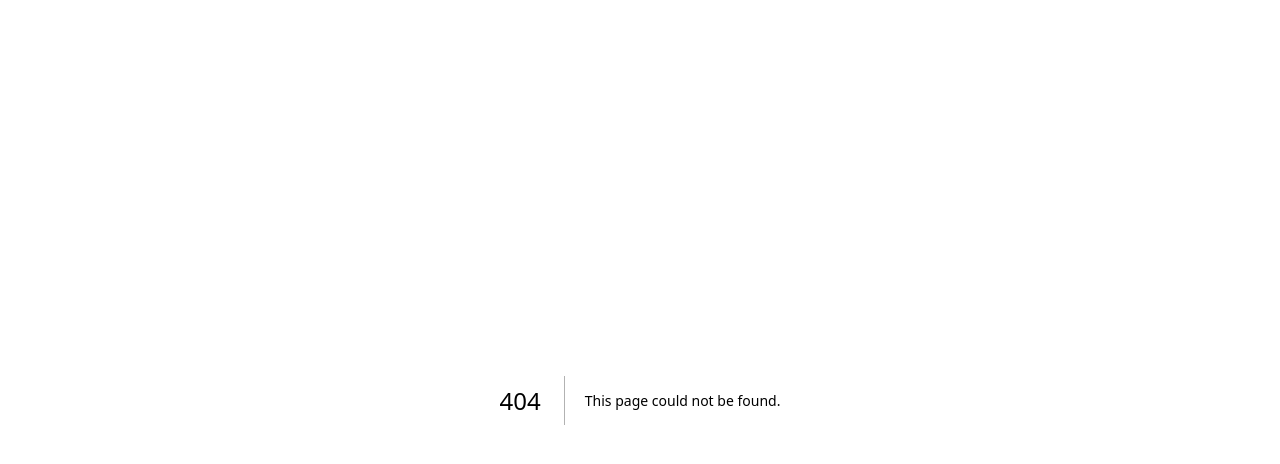
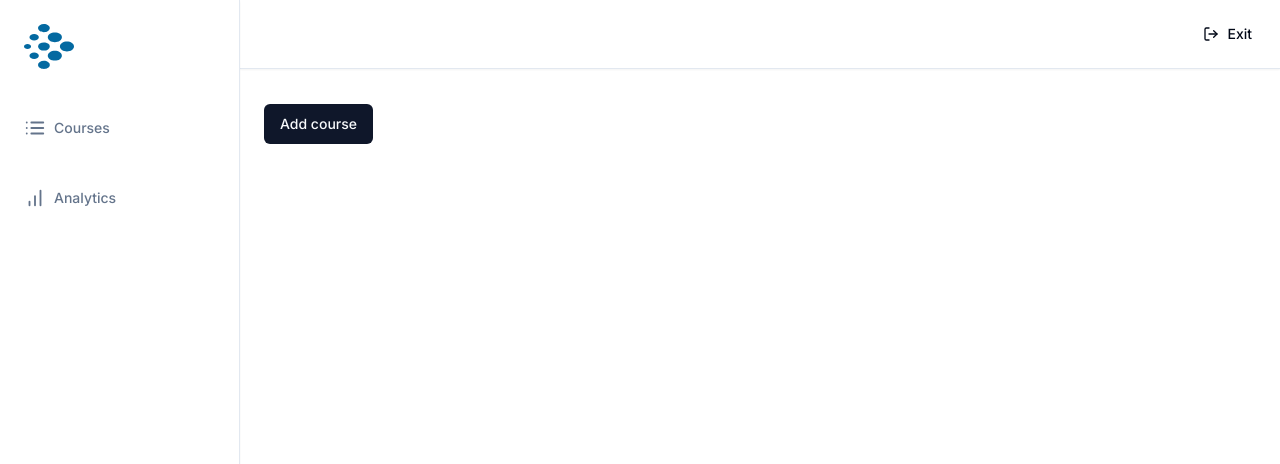
Before and after one commit to Charlesntwari/LMS-platform, a Next.js app in the folder lms-platform/: page /teacher/courses in a window 1280 px wide. Before the commit this address had no page. Shown: the top 464 px of the page. Built offline with nearby package versions, Linux system fonts and the light colour scheme.

Commit message:
adding on nav bar and dynamic layouts

```diff
--- /dev/null
+++ b/lms-platform/app/(dashbord)/(routes)/search/page.tsx
@@ -0,0 +1,7 @@
+const SearchPage = () => {
+    return (
+        <div>this is search page</div>
+     );
+}
+
+export default SearchPage;
--- /dev/null
+++ b/lms-platform/app/(dashbord)/(routes)/teacher/analytics/page.tsx
@@ -0,0 +1,9 @@
+const AnalyticsPage = () => {
+    return (
+        <div>
+            welcome to analytics page
+        </div>
+     );
+}
+
+export default AnalyticsPage;
--- /dev/null
+++ b/lms-platform/app/(dashbord)/(routes)/teacher/courses/create/page.tsx
@@ -0,0 +1,11 @@
+"use client"
+
+const CreatePage = () => {
+    return (
+        <div>
+            Create New Course
+        </div>
+     );
+}
+
+export default CreatePage;
--- /dev/null
+++ b/lms-platform/app/(dashbord)/(routes)/teacher/courses/page.tsx
@@ -0,0 +1,16 @@
+import { Button } from "@/components/ui/button";
+import Link from "next/link"
+
+const CoursesPage = () => {
+    return (
+        <div className="p-6">
+            <Link href="/teacher/courses/create">
+                <Button>
+                    Add course
+                </Button>
+            </Link>
+        </div>
+     );
+}
+
+export default CoursesPage;
--- /dev/null
+++ b/lms-platform/app/(dashbord)/_components/mobile-sidebar.tsx
@@ -0,0 +1,17 @@
+import { Menu} from "lucide-react"
+import{ Sheet, SheetContent, SheetTrigger } from "@/components/ui/sheet"
+import { Sidebar } from "./sidebar"
+
+export const MobileSidebar = ( ) =>{
+    return (
+        <Sheet>
+          <SheetTrigger className="md:hidden pl-4 opacity-75 transition-all">
+            <Menu />
+          </SheetTrigger>
+          <SheetContent side='left' className="p-0 bg-white">
+            <Sidebar />
+          </SheetContent>
+        </Sheet>
+
+    )
+}
--- /dev/null
+++ b/lms-platform/app/(dashbord)/_components/navbar.tsx
@@ -0,0 +1,11 @@
+import { NavbarRoutes } from "@/components/navbar-routes"
+import { MobileSidebar } from "./mobile-sidebar"
+
+export const Navbar = () =>{
+    return(
+        <div className="p-4 border-b flex items-center bg-white shadow-sm">
+            <MobileSidebar />
+            <NavbarRoutes />
+        </div>
+    )
+}
--- a/lms-platform/app/(dashbord)/_components/sidebar-routes.tsx
+++ b/lms-platform/app/(dashbord)/_components/sidebar-routes.tsx
@@ -1,7 +1,8 @@
 "use client"
 
-import { Layout,Compass } from "lucide-react"
+import { Layout,Compass, BarChart, List } from "lucide-react"
 import { SidebarItems} from './sidebar-items'
+import { usePathname} from "next/navigation"
 
 const guestRoutes = [
     {
@@ -16,8 +17,22 @@ const guestRoutes = [
     }
 ]
 
+const teacherRoutes = [
+    {
+        icon: List,
+        label:"Courses",
+        href:"/teacher/courses"
+    },
+    {
+        icon: BarChart,
+        label:"Analytics",
+        href:"/teacher/analytics"
+    }
+]
 export const SidebarRoutes = () =>{
-    const routes = guestRoutes
+    const pathname = usePathname()
+    const isTeacherPage = pathname?.includes('/teacher')
+    const routes = isTeacherPage ? teacherRoutes : guestRoutes
     return (
         <div className="flex flex-col w-full">
            { routes.map((route) => (
--- a/lms-platform/app/(dashbord)/layout.tsx
+++ b/lms-platform/app/(dashbord)/layout.tsx
@@ -1,14 +1,20 @@
 import { Sidebar } from "./_components/sidebar";
+import { Navbar } from "./_components/navbar"
 
 const dashbordLayout = ({ children }: {
     children: React.ReactNode
 }) => {
     return (
         <div className="h-full">
-            <div className="hidden md:flex h-full w-60 flex-col fixed inset-y-0 z-50">
+            <div className="h-[80px] md:pl-60 w-full fixed inset-y-0 z-20">
+              <Navbar />
+            </div>
+            <div className="hidden md:flex w-60 h-full flex-col fixed inset-y-0 z-50">
               <Sidebar />
             </div>
-            { children }
+            <main className="md:pl-60 pt-[80px] h-full">
+             { children }
+            </main>
         </div>
      );
 }
--- a/lms-platform/package.json
+++ b/lms-platform/package.json
@@ -10,6 +10,7 @@
   },
   "dependencies": {
     "@clerk/nextjs": "^4.27.4",
+    "@radix-ui/react-dialog": "^1.0.5",
     "@radix-ui/react-slot": "^1.0.2",
     "@types/node": "20.10.3",
     "@types/react": "18.2.42",
```
Also changed, not shown: 1 other file (tests, documents, lock files or other folders).
